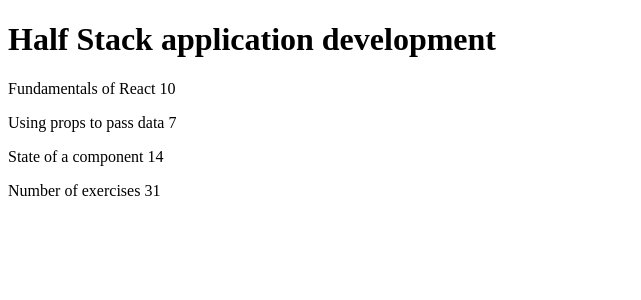
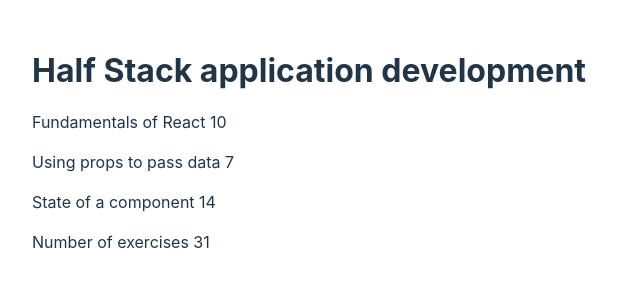
Before and after one commit to nargesG/01-kurssitiedot, a React (Vite) app: page / in a window 1280 px wide. Shown: the top 300 px of the page, without its empty margins (0-641 px from the left). Built offline with nearby package versions, Linux system fonts and the light colour scheme.

Commit message:
Add style

```diff
--- /dev/null
+++ b/src/index.css
@@ -0,0 +1,35 @@
+:root {
+  font-family: Inter, system-ui, Avenir, Helvetica, Arial, sans-serif;
+  line-height: 1.5;
+  font-weight: 400;
+
+  color-scheme: light dark;
+  color: rgba(255, 255, 255, 0.87);
+  background-color: #242424;
+
+  font-synthesis: none;
+  text-rendering: optimizeLegibility;
+  -webkit-font-smoothing: antialiased;
+  -moz-osx-font-smoothing: grayscale;
+}
+
+
+body {
+  margin: 2rem;
+  display: flex;
+  min-width: 320px;
+  min-height: 100vh;
+}
+
+h1 {
+  line-height: 1.1;
+}
+
+
+@media (prefers-color-scheme: light) {
+  :root {
+    color: #213547;
+    background-color: #ffffff;
+  }
+
+}
--- a/src/main.jsx
+++ b/src/main.jsx
@@ -1,4 +1,5 @@
 import ReactDOM from "react-dom/client";
+import './index.css'
 
 import App from "./App";
 
```
